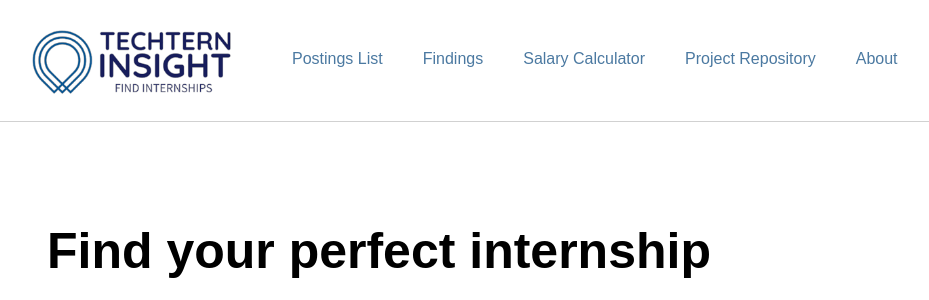
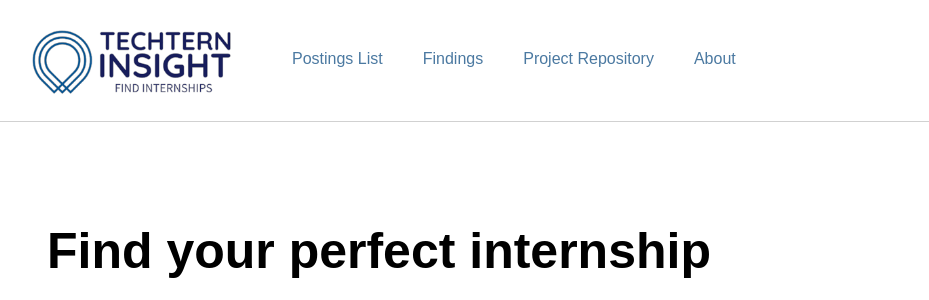
Before and after one commit to SushiApril/Techtern-insight, a Flask app: page / in a window 1280 px wide. Shown: the top 300 px of the page, without its empty margins (13-942 px from the left). Run offline with Flask 3, Linux system fonts and the light colour scheme.

Commit message:
Updated navbar

```diff
--- a/web/templates/index.html
+++ b/web/templates/index.html
@@ -21,9 +21,9 @@
         <a href="stats" class="navbtn">
             Findings
         </a>
-        <a href="calc" class="navbtn">
+        <!-- <a href="calc" class="navbtn">
             Salary Calculator
-        </a>
+        </a> -->
         <a href="https://github.com/SushiApril/Techtern-insight" class="navbtn" target="_blank">
             Project Repository
         </a>
```
